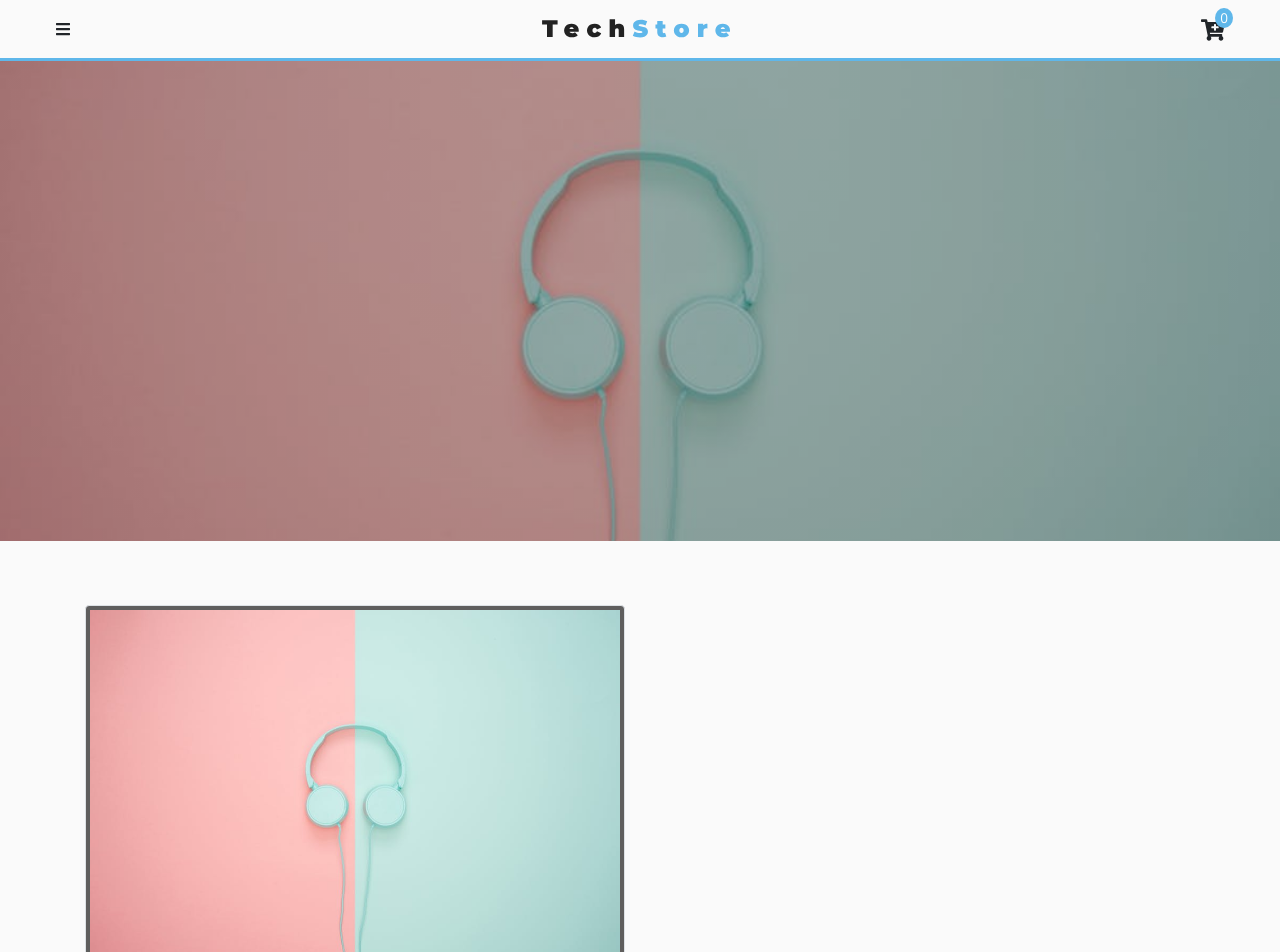
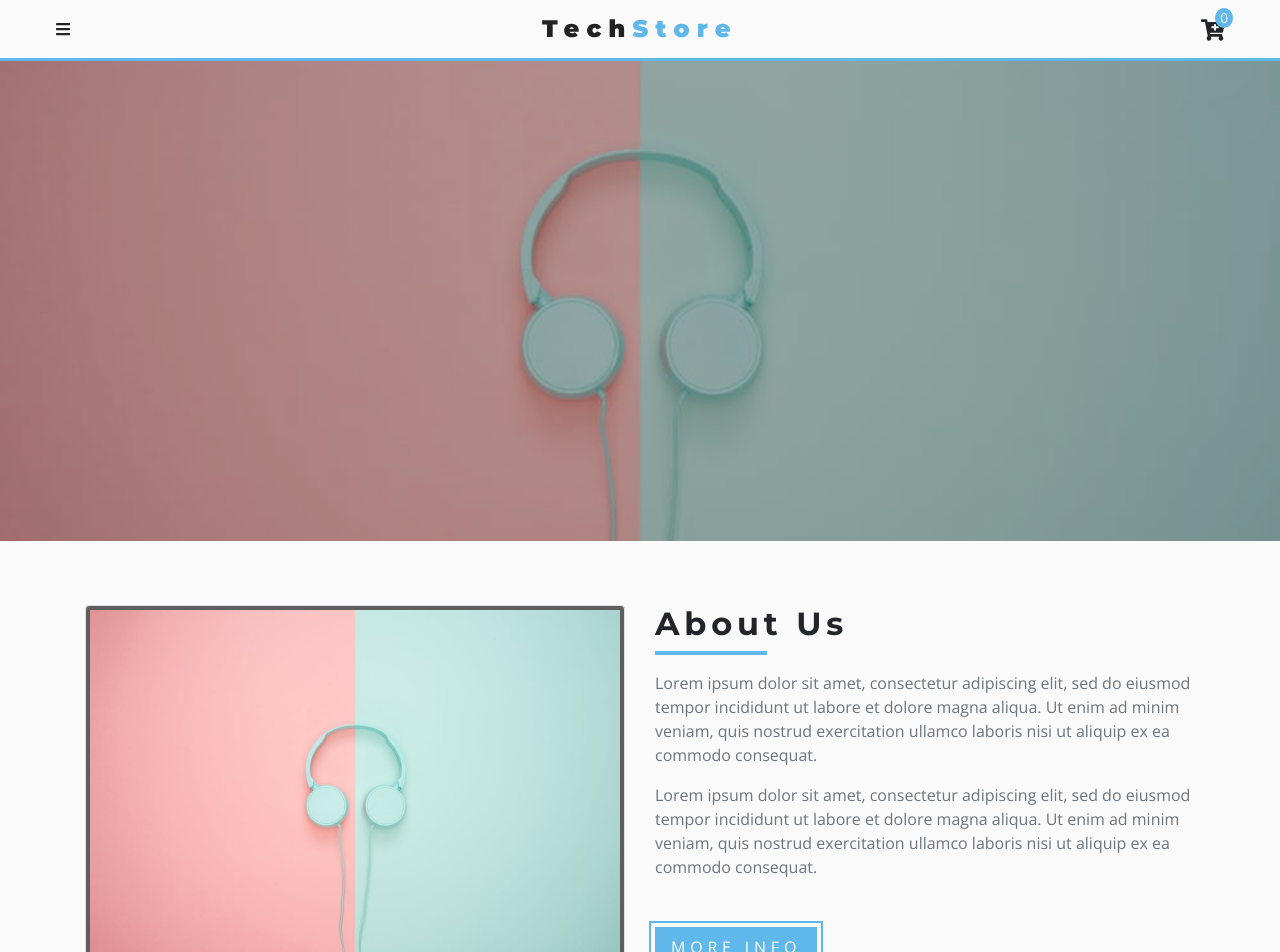
Before and after one commit to Molderck/TechStore-ReactJS, a React (Create React App) app in the folder tech-store/: page /about in a window 1280 px wide. Shown: the top 952 px of the page. Built offline with nearby package versions, Linux system fonts and the light colour scheme.

Commit message:
Added HTML for Info coomponent to display the text that goes below the AboutPage component

```diff
--- a/tech-store/src/components/AboutPage/Info.js
+++ b/tech-store/src/components/AboutPage/Info.js
@@ -11,6 +11,14 @@ export default function Info() {
                         <img src={aboutBcg} className="img-fluid img-thumbnail" alt="About" style={{ background: "var(--darkGrey)" }}></img>
                     </div>
                     <div className="col-10 mx-auto col-md-6 my-3">
+                        <Title title="About Us" />
+                        <p className="text-lead text-muted my-3">
+                            Lorem ipsum dolor sit amet, consectetur adipiscing elit, sed do eiusmod tempor incididunt ut labore et dolore magna aliqua. Ut enim ad minim veniam, quis nostrud exercitation ullamco laboris nisi ut aliquip ex ea commodo consequat.
+                        </p>
+                        <p className="text-lead text-muted my-3">
+                            Lorem ipsum dolor sit amet, consectetur adipiscing elit, sed do eiusmod tempor incididunt ut labore et dolore magna aliqua. Ut enim ad minim veniam, quis nostrud exercitation ullamco laboris nisi ut aliquip ex ea commodo consequat.
+                        </p>
+                        <button className="main-link" type="button" style={{ marginTop: "2rem" }}>More Info</button>
                     </div>
                 </div>
             </div>
```
